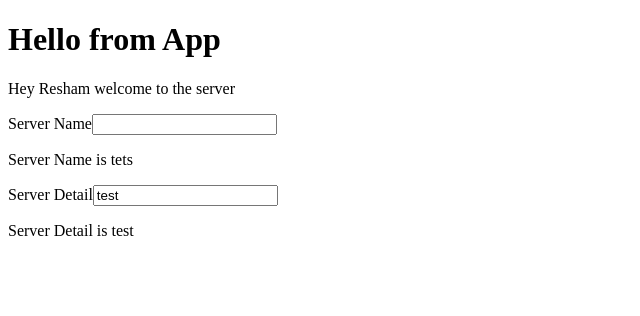
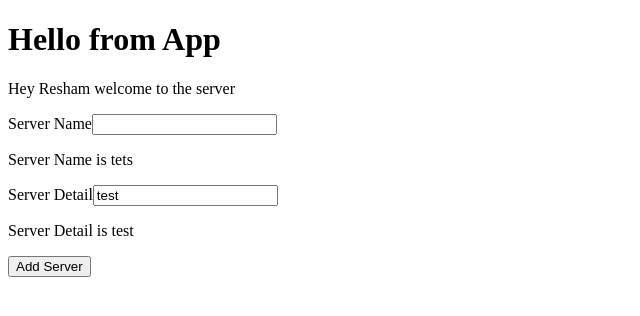
Before and after one commit to toshunigam/angular-learning, an Angular app in the folder angylearning/: page / in a window 1280 px wide. Shown: the top 316 px of the page, without its empty margins (0-640 px from the left). Built offline with nearby package versions, Linux system fonts and the light colour scheme.

Commit message:
working into data binding thru property, event and two way data binding

```diff
--- a/angylearning/src/app/app.component.html
+++ b/angylearning/src/app/app.component.html
@@ -4,6 +4,7 @@
             <h1>Hello from App</h1>
 
             <app-servers></app-servers>
+            <!-- <div app-servers></div> -->
         </div>
     </div>
 </div>
--- a/angylearning/src/app/server/server.component.html
+++ b/angylearning/src/app/server/server.component.html
@@ -1,14 +1 @@
 <p>Hey {{name}} welcome to the server</p>
-<!--
-    Example of One Way Data binding OR event binding
- -->
-<label for="servername">Server Name</label>
-<input type="text" class="form-control" (input)="onChangeServerName($event)" />
-<p>Server Name is {{serverName}}</p>
-
-<!--
-    Example of Two Way Data binding
- -->
- <label for="servername">Server Detail</label>
- <input type="text" class="form-control" [(ngModel)]="serverDetails" />
- <p>Server Detail is {{serverDetails}}</p>
--- a/angylearning/src/app/server/server.component.ts
+++ b/angylearning/src/app/server/server.component.ts
@@ -6,10 +6,4 @@ import { Component } from "@angular/core";
 })
 export class ServerComponent{
     name = 'Resham'
-    serverName:string='tets'
-    serverDetails:string='test'
-
-    onChangeServerName(event:Event){
-        this.serverName = (<HTMLInputElement>event.target).value;
-    }
 }
--- a/angylearning/src/app/servers/servers.component.html
+++ b/angylearning/src/app/servers/servers.component.html
@@ -1 +1,16 @@
 <app-server></app-server>
+<!--
+    Example of One Way Data binding OR event binding
+ -->
+ <label for="servername">Server Name</label>
+ <input type="text" class="form-control" (input)="onChangeServerName($event)" />
+ <p>Server Name is {{serverName}}</p>
+
+ <!--
+     Example of Two Way Data binding
+  -->
+  <label for="servername">Server Detail</label>
+  <input type="text" class="form-control" [(ngModel)]="serverDetails" />
+  <p>Server Detail is {{serverDetails}}</p>
+
+<button class="btn btn-primary" [disabled]="!allowNewServer" (click)="onCreateServer()">Add Server</button>
--- a/angylearning/src/app/servers/servers.component.ts
+++ b/angylearning/src/app/servers/servers.component.ts
@@ -7,9 +7,25 @@ import { Component, OnInit } from '@angular/core';
 })
 export class ServersComponent implements OnInit {
 
-  constructor() { }
+  allowNewServer:boolean=false
+  serverName:string='tets'
+  serverDetails:string='test'
+
+
+  constructor(){
+    setTimeout(()=>{
+      this.allowNewServer=true
+    },2000)
+  }
+
+  onChangeServerName(event:Event){
+    this.serverName = (<HTMLInputElement>event.target).value;
+  }
 
   ngOnInit(): void {
   }
 
+  onCreateServer(){
+    console.log('coming from servers component. Mind s in server',this.serverName)
+  }
 }
```
